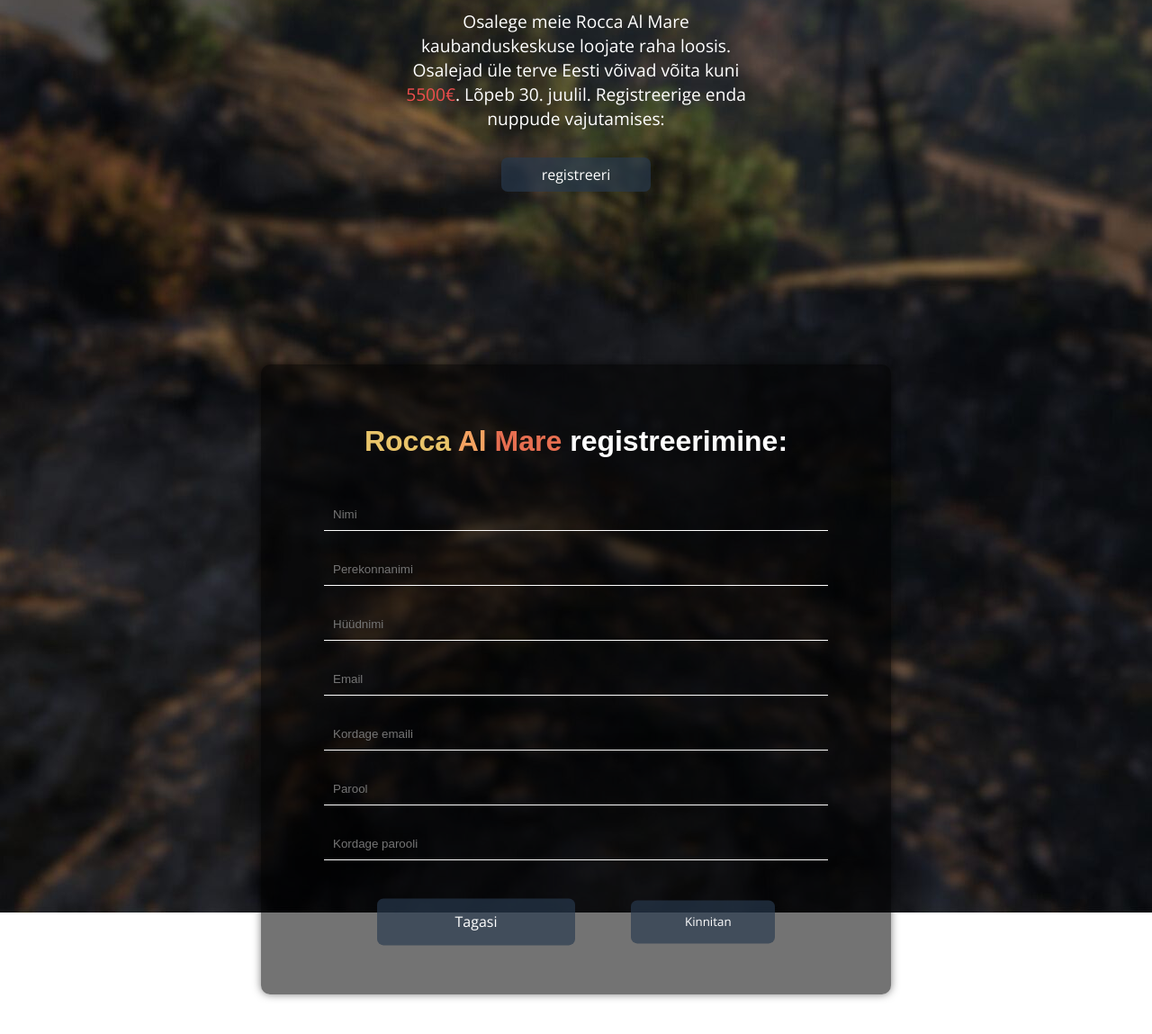
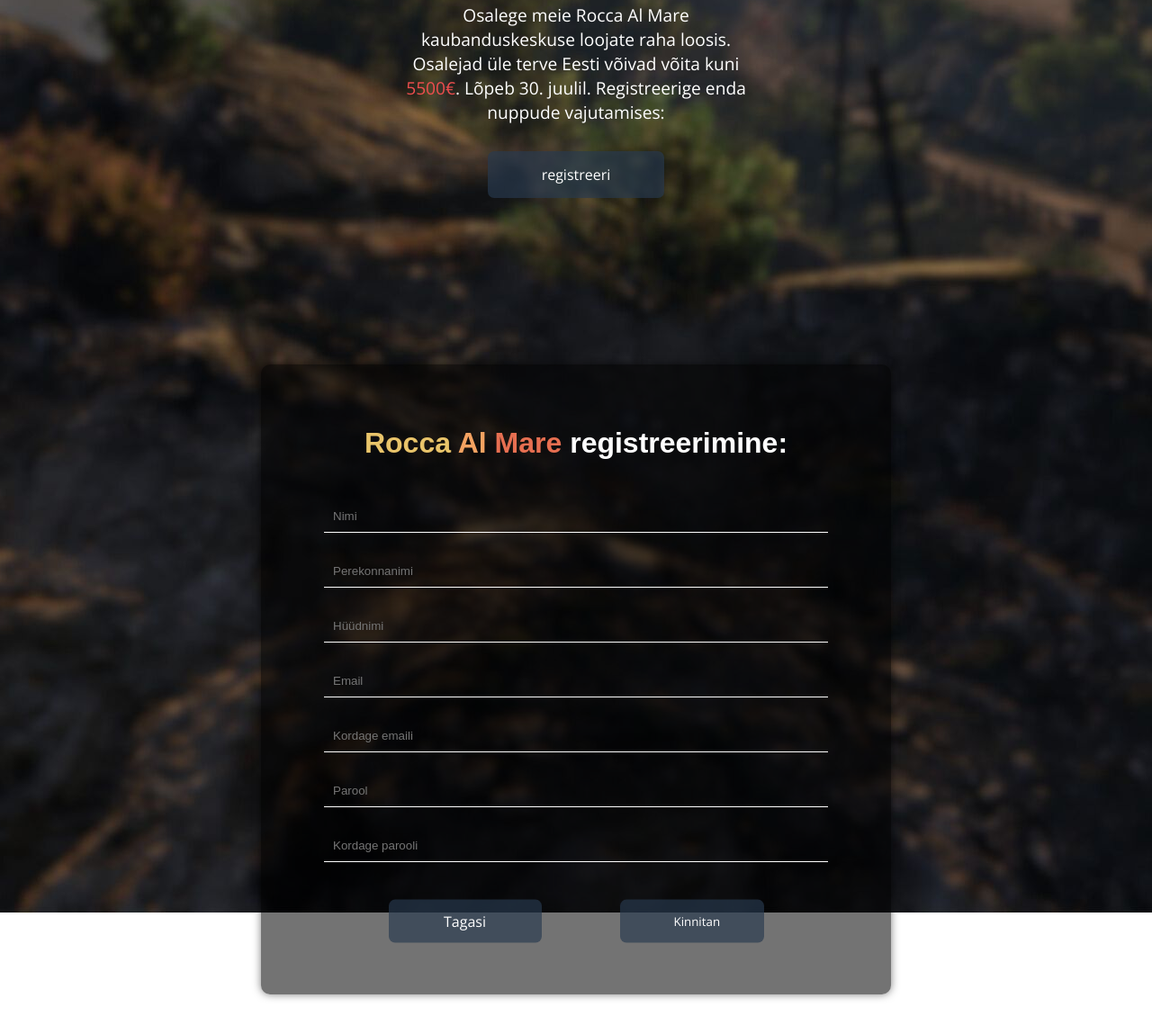
Before and after one commit to ljoha5/loosimineroca, a plain HTML site: page index.html in a window 1280 px wide. Shown: the part 445-1594 px from the top of the page at 90% size. Drawn offline with nearby package versions, Linux system fonts and the light colour scheme; a web font is replaced by a local one.

Commit message:
Update style.css

```diff
--- a/style.css
+++ b/style.css
@@ -38,7 +38,7 @@ body, html{
 	color: white;
 	background-color: #283b4fa8;
 	font-family: 'Open Sans', sans-serif;
-	padding: 8px 45px;
+	padding: 15px 60px;
 	border-radius: 7px;
 	margin-top: 10px;
 	transition: 0.2s;
@@ -90,7 +90,7 @@ body, html{
 	color: white;
 	background-color: #283b4fa8;
 	font-family: 'Open Sans', sans-serif;
-	padding: 15px 60px;
+	padding: 13px 35px;;
 	border-radius: 7px;
 	margin-top: 10px;
 	transition: 0.2s;
```
